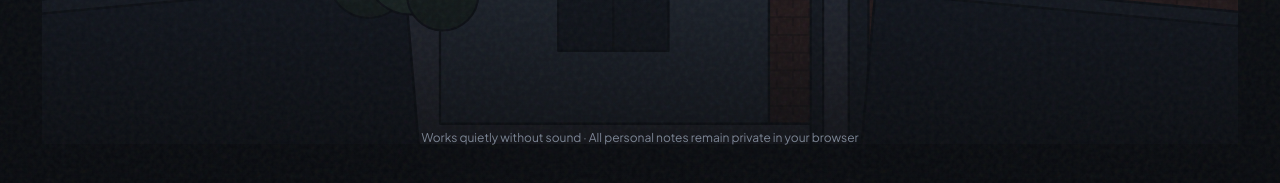
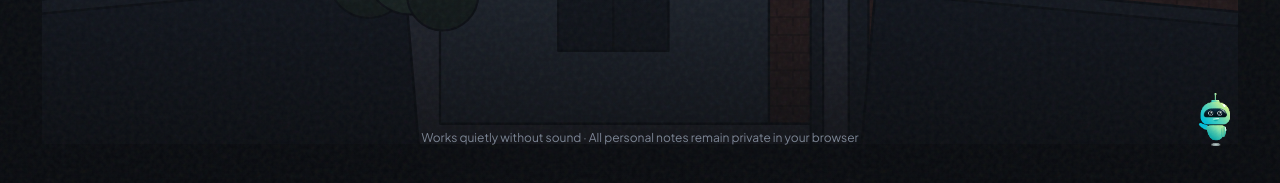
Before and after one commit to Aksadio/one_side, a React (Vite) app: page / in a window 1280 px wide. Shown: the part 614-797 px from the top of the page. Built offline with nearby package versions, Linux system fonts and the light colour scheme.

Commit message:
Update App.tsx

```diff
--- a/src/App.tsx
+++ b/src/App.tsx
@@ -147,8 +147,28 @@ export default function App() {
     persistMemory(imported);
   };
 
+  // Floating welcome robot (bottom-right) linking to the portfolio, shown on every page
+  const portfolioRobot = (
+    <a
+      href="https://aksadio.github.io/Shahariar-Azim-Aksad/"
+      target="_blank"
+      rel="noopener noreferrer"
+      title="Visit my portfolio"
+      aria-label="Visit my portfolio"
+      className="fixed bottom-3 right-3 z-50 block h-20 w-20 transition-transform duration-200 hover:scale-110 sm:bottom-5 sm:right-5 sm:h-24 sm:w-24"
+    >
+      <img
+        src={`${import.meta.env.BASE_URL}welcome.gif`}
+        alt="Welcome robot — click to visit my portfolio"
+        className="h-full w-full select-none object-contain"
+        draggable={false}
+      />
+    </a>
+  );
+
   if (!hasEntered) {
     return (
+      <>
         <OpeningScene
           onEnter={() => {
             // The visitor's tap on "Enter" is the one gesture phones allow: start the music right here
@@ -157,6 +177,8 @@ export default function App() {
           }}
           reducedMotion={preferences.reducedMotion}
         />
+        {portfolioRobot}
+      </>
     );
   }
 
@@ -540,22 +562,7 @@ export default function App() {
         memoryState={memoryState}
       />
 
-      {/* Floating welcome robot (bottom-right) linking to the portfolio */}
-      <a
-        href="https://aksadio.github.io/Shahariar-Azim-Aksad/"
-        target="_blank"
-        rel="noopener noreferrer"
-        title="Visit my portfolio"
-        aria-label="Visit my portfolio"
-        className="fixed bottom-3 right-3 z-50 block h-20 w-20 transition-transform duration-200 hover:scale-110 sm:bottom-5 sm:right-5 sm:h-24 sm:w-24"
-      >
-        <img
-          src={`${import.meta.env.BASE_URL}welcome.gif`}
-          alt="Welcome robot — click to visit my portfolio"
-          className="h-full w-full select-none object-contain"
-          draggable={false}
-        />
-      </a>
+      {portfolioRobot}
     </div>
   );
 }
```
Lines whose indentation alone changed are shown as unchanged.
